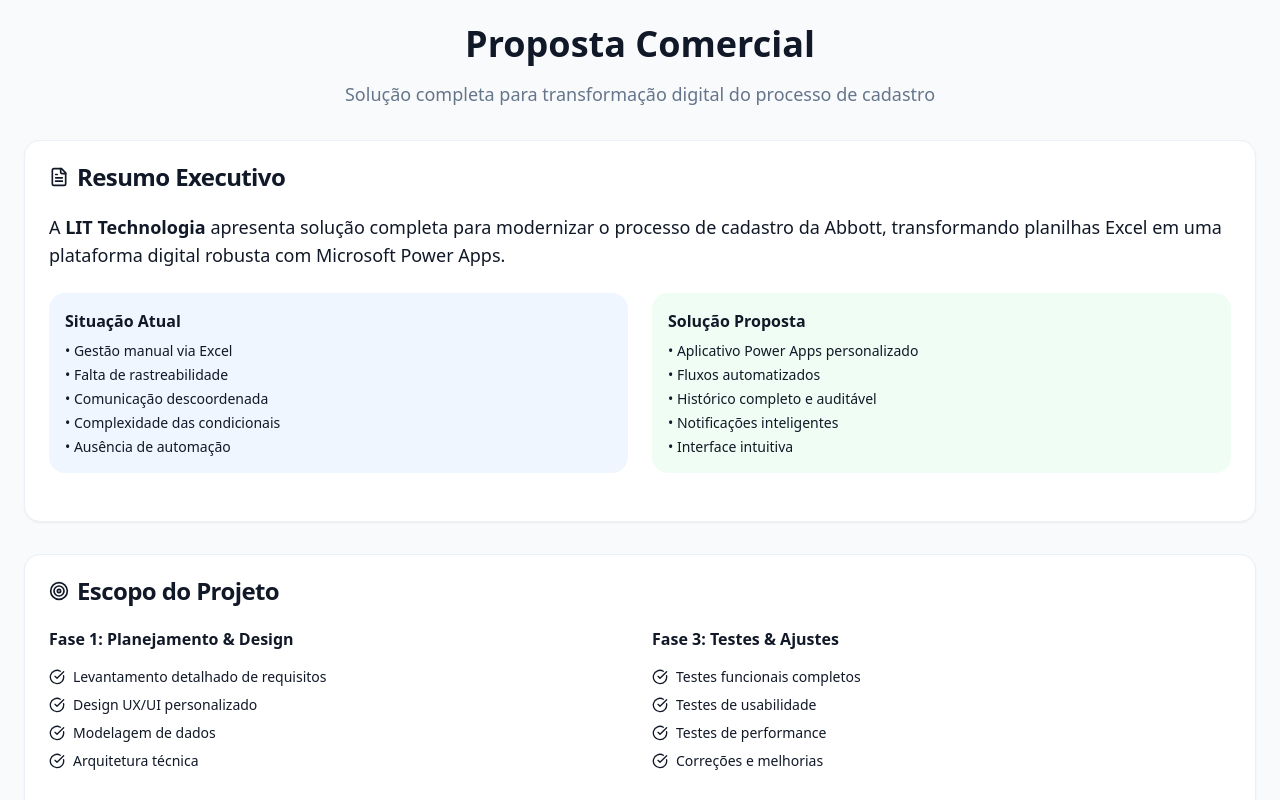
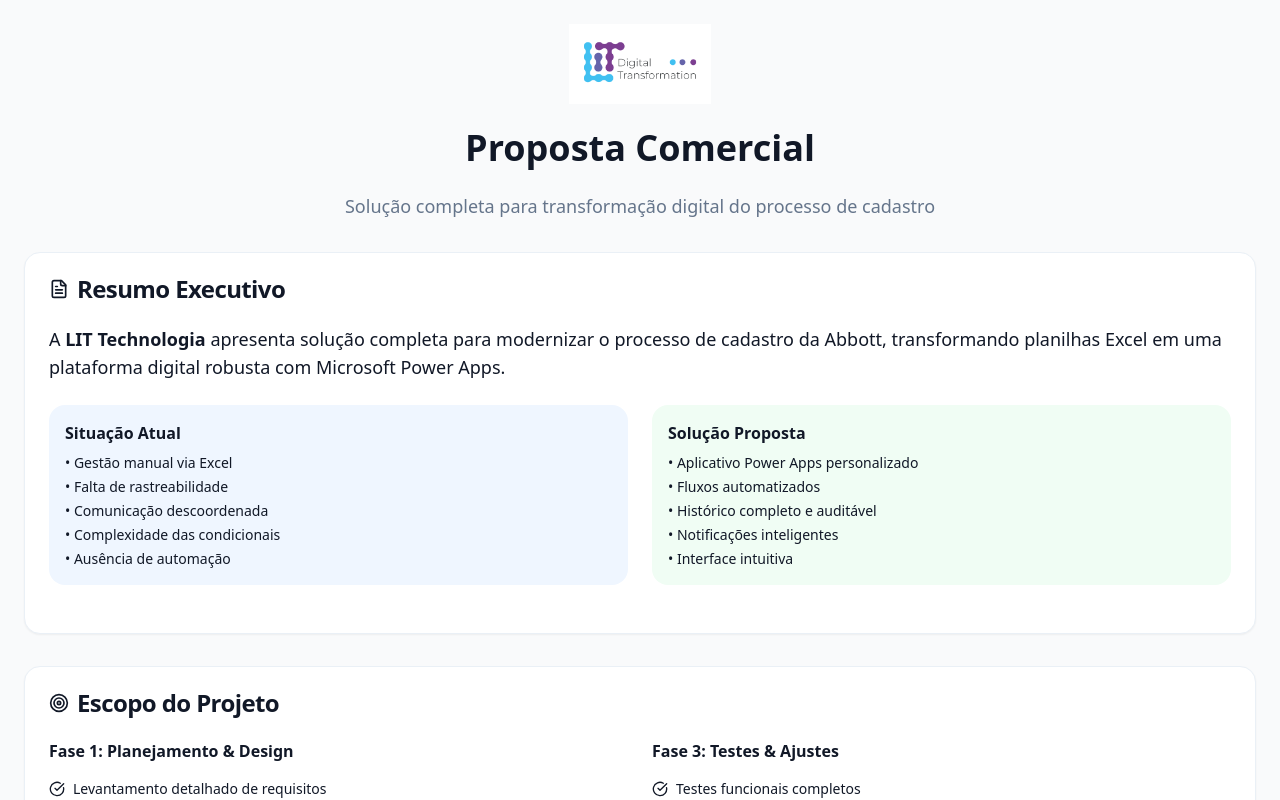
Before and after one commit to leonardorodriguesflar/flowguard-pro, a React (Vite) app: page /scope in a window 1280 px wide. Shown: the top 800 px of the page. Built offline with nearby package versions, Linux system fonts and the light colour scheme.

Commit message:
Add logo to commercial proposal

```diff
--- a/src/layouts/AbbottLayout.tsx
+++ b/src/layouts/AbbottLayout.tsx
@@ -23,6 +23,7 @@ import {
   LogOut,
   User
 } from "lucide-react";
+import litLogo from "@/assets/lit-logo.jpg";
 
 const menuItems = [
   { id: "dashboard", label: "Dashboard", icon: LayoutDashboard, path: "/abbott" },
@@ -55,9 +56,11 @@ export default function AbbottLayout({ children }: { children: React.ReactNode }
         <Sidebar className="border-r">
           <SidebarHeader className="border-b p-6">
             <div className="flex items-center gap-3">
-              <div className="p-2 rounded-lg bg-sidebar-primary text-sidebar-primary-foreground">
-                <Building2 className="h-6 w-6" />
-              </div>
+              <img
+                src={litLogo}
+                alt="LT Digital Transformation"
+                className="h-8 w-auto object-contain"
+              />
               <div>
                 <h2 className="font-bold text-sidebar-foreground">Abbott</h2>
                 <p className="text-xs text-sidebar-foreground/70">Process Manager</p>
--- a/src/pages/ScopeAutomations.tsx
+++ b/src/pages/ScopeAutomations.tsx
@@ -3,9 +3,18 @@ import { Badge } from "@/components/ui/badge";
 import { Separator } from "@/components/ui/separator";
 import { Button } from "@/components/ui/button";
 import { Zap, Database, MessageSquare, FileText, Bell, Clock, ArrowRight, CheckCircle, AlertTriangle, Settings, Mail, Users, Target, DollarSign, Cog, Smartphone } from "lucide-react";
+import litLogo from "@/assets/lit-logo.jpg";
+
 export default function ScopeAutomations() {
   return <div className="space-y-8 p-6">
-      <div className="text-center space-y-4">
+      <div className="text-center space-y-6">
+        <div className="flex justify-center">
+          <img
+            src={litLogo}
+            alt="LT Digital Transformation Logo"
+            className="h-20 w-auto object-contain"
+          />
+        </div>
         <h1 className="text-4xl font-bold text-abbott-blue">Proposta Comercial</h1>
         <p className="text-lg text-muted-foreground max-w-3xl mx-auto">
           Solução completa para transformação digital do processo de cadastro
```
Also changed, not shown: src/assets/lit-logo.jpg (added).
